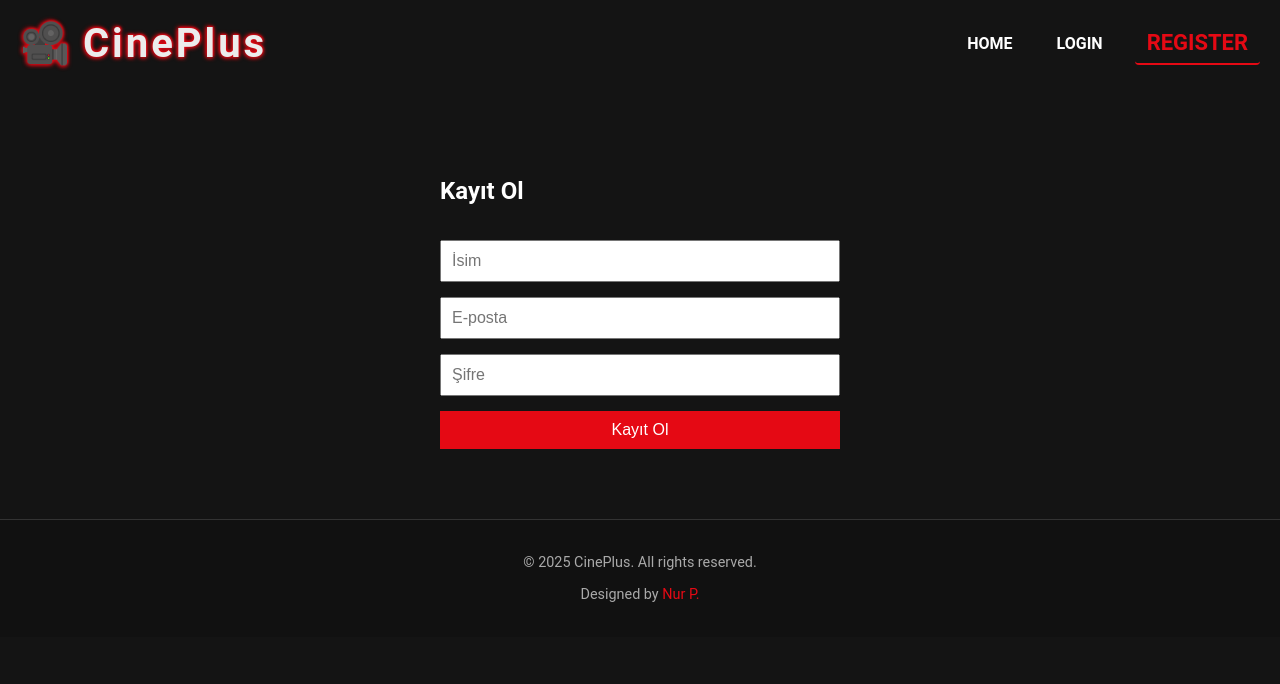
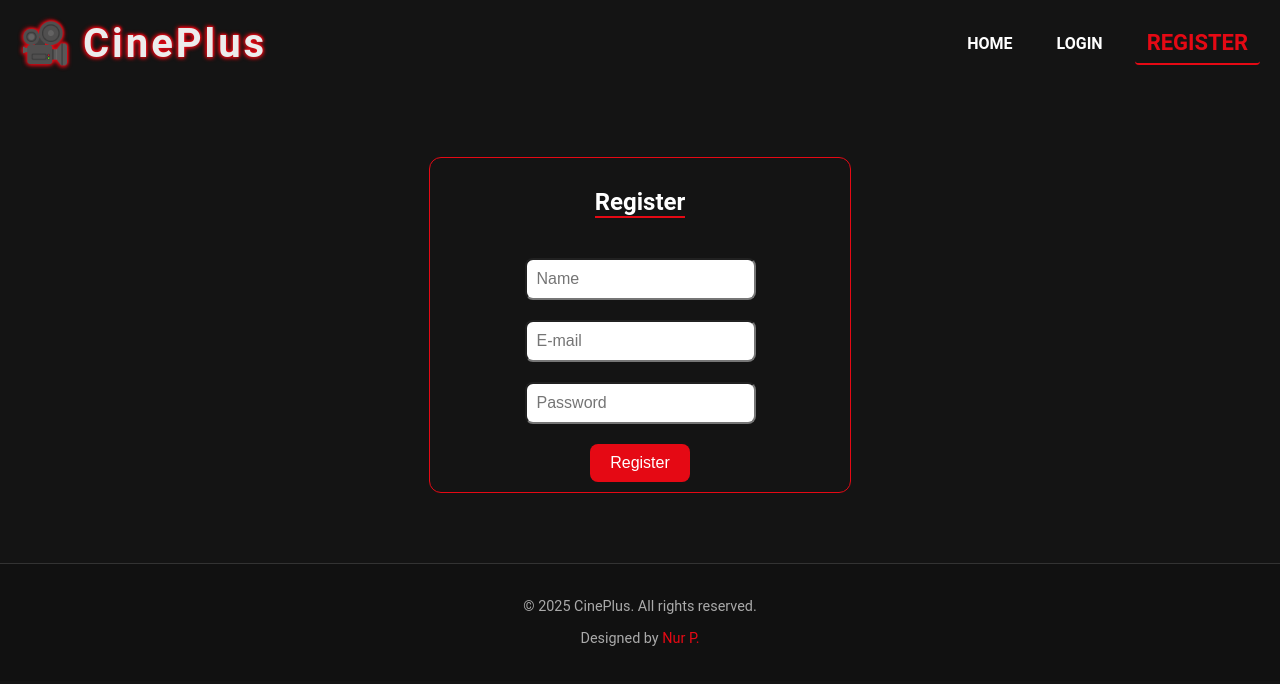
Before and after one commit to NurAleynaPektas/cine, a React (Vite) app: page /register in a window 1280 px wide. Shown: the top 684 px of the page. Built offline with nearby package versions, Linux system fonts and the light colour scheme.

Commit message:
register login css

```diff
--- a/src/assets/pages/Login.jsx
+++ b/src/assets/pages/Login.jsx
@@ -14,7 +14,7 @@ export default function Login() {
   const handleSubmit = async (e) => {
     e.preventDefault();
     if (!formData.email || !formData.password) {
-      toast.error("Lütfen tüm alanları doldurun.");
+      toast.error("Please fill in all fields.");
       return;
     }
 
@@ -32,20 +32,20 @@ export default function Login() {
       // token değişimini header'a bildirmek için
       window.dispatchEvent(new Event("storage"));
 
-      toast.success("Giriş başarılı!");
+      toast.success("Successfully logged in !");
       navigate("/catalog");
     } catch (error) {
-      toast.error("Giriş başarısız! Bilgilerinizi kontrol edin.");
+      toast.error("Please check your credentials.");
     }
   };
 
   return (
     <form onSubmit={handleSubmit} style={formStyle}>
-      <h2>Login</h2>
+      <h2 style={{ borderBottom: "2px solid #e50914" }}>Login</h2>
       <input
         type="email"
         name="email"
-        placeholder="E-posta"
+        placeholder="E-mail"
         value={formData.email}
         onChange={handleChange}
         style={inputStyle}
@@ -53,13 +53,13 @@ export default function Login() {
       <input
         type="password"
         name="password"
-        placeholder="Şifre"
+        placeholder="Password"
         value={formData.password}
         onChange={handleChange}
         style={inputStyle}
       />
       <button type="submit" style={buttonStyle}>
-        Giriş Yap
+        Login
       </button>
     </form>
   );
@@ -68,21 +68,29 @@ export default function Login() {
 const formStyle = {
   display: "flex",
   flexDirection: "column",
+  alignItems: "center",
+  justifyContent: "center",
   maxWidth: "400px",
   margin: "50px auto",
-  gap: "15px",
+  gap: "20px",
+  border: "1px solid #e50914",
+  borderRadius: "12px",
+  padding: "10px",
 };
 
 const inputStyle = {
   padding: "10px",
   fontSize: "16px",
+  borderRadius: "8px",
 };
 
 const buttonStyle = {
+  width: "100px",
   padding: "10px",
   fontSize: "16px",
   backgroundColor: "#e50914",
   color: "#fff",
   border: "none",
   cursor: "pointer",
+  borderRadius: "8px",
 };
--- a/src/assets/pages/Register.jsx
+++ b/src/assets/pages/Register.jsx
@@ -23,7 +23,7 @@ const Register = () => {
     const { name, email, password } = formData;
 
     if (!name || !email || !password) {
-      toast.error("Lütfen tüm alanları doldurun.");
+      toast.error("Please fill in all fields !");
       return;
     }
 
@@ -34,24 +34,24 @@ const Register = () => {
       );
 
       localStorage.setItem("token", res.data.token);
-      toast.success("Kayıt başarılı!");
+      toast.success("Successfully registered !");
       navigate("/catalog");
     } catch (error) {
-      if (error.response?.status === 409) {
-        toast.error("Bu e-posta zaten kayıtlı!");
+      if (error.response?.status === 400) {
+        toast.error("This email is already registered !");
       } else {
-        toast.error("Kayıt başarısız!");
+        toast.error("Something went wrong !");
       }
     }
   };
 
   return (
     <form onSubmit={handleSubmit} style={formStyle}>
-      <h2>Kayıt Ol</h2>
+      <h2 style={{ borderBottom: "2px solid #e50914" }}>Register</h2>
       <input
         type="text"
         name="name"
-        placeholder="İsim"
+        placeholder="Name"
         value={formData.name}
         onChange={handleChange}
         style={inputStyle}
@@ -59,7 +59,7 @@ const Register = () => {
       <input
         type="email"
         name="email"
-        placeholder="E-posta"
+        placeholder="E-mail"
         value={formData.email}
         onChange={handleChange}
         style={inputStyle}
@@ -67,13 +67,13 @@ const Register = () => {
       <input
         type="password"
         name="password"
-        placeholder="Şifre"
+        placeholder="Password"
         value={formData.password}
         onChange={handleChange}
         style={inputStyle}
       />
       <button type="submit" style={buttonStyle}>
-        Kayıt Ol
+        Register
       </button>
     </form>
   );
@@ -82,23 +82,31 @@ const Register = () => {
 const formStyle = {
   display: "flex",
   flexDirection: "column",
+  alignItems: "center",
+  justifyContent: "center",
   maxWidth: "400px",
   margin: "50px auto",
-  gap: "15px",
+  gap: "20px",
+  border: "1px solid #e50914",
+  borderRadius: "12px",
+  padding: "10px",
 };
 
 const inputStyle = {
   padding: "10px",
   fontSize: "16px",
+  borderRadius: "8px",
 };
 
 const buttonStyle = {
+  width: "100px",
   padding: "10px",
   fontSize: "16px",
   backgroundColor: "#e50914",
   color: "#fff",
   border: "none",
   cursor: "pointer",
+  borderRadius: "8px",
 };
 
 export default Register;
```
